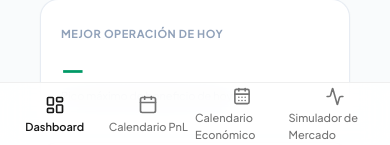
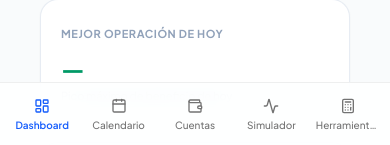
Before and after one commit to juandesousast/tracking, a Next.js app: page / in a window 390 px wide. Shown: the part 697-842 px from the top of the page. Built offline with nearby package versions, Linux system fonts and the light colour scheme; no server answers.

Commit message:
feat(layout): synchronize mobile navigation and breadcrumbs with full institutional suite

```diff
--- a/src/components/layout/header.tsx
+++ b/src/components/layout/header.tsx
@@ -28,7 +28,7 @@ import {
   DropdownMenuTrigger,
 } from "@/components/ui/dropdown-menu";
 import { Avatar, AvatarFallback, AvatarImage } from "@/components/ui/avatar";
-import { menuItems, supportItems } from "./sidebar";
+import { navSections } from "./sidebar";
 import { cn } from "@/lib/utils";
 import { createClient } from "@/lib/supabase/client";
 
@@ -59,11 +59,21 @@ export function Header() {
   // Derive breadcrumb section name
   const getPageTitle = () => {
     if (pathname === "/") return "Dashboard";
-    if (pathname === "/empresas") return "Empresas de Fondeo";
-    if (pathname === "/cuentas") return "Cuentas";
-    if (pathname === "/gastos") return "Gastos";
-    if (pathname === "/retiros") return "Retiros";
+    if (pathname === "/calendario") return "Calendario PnL";
+    if (pathname === "/calendario-economico") return "Calendario Económico";
+    if (pathname === "/simulador" || pathname.startsWith("/simulador/")) return "Simulador de Mercado";
+    if (pathname === "/strategies") return "Playbook de Estrategias";
+    if (pathname === "/tools") return "Calculadoras & Fondeo";
+    if (pathname === "/trades") return "Historial de Trades";
+    if (pathname === "/analytics") return "Analítica & Equity";
+    if (pathname === "/portfolio") return "Radar de Portafolio";
+    if (pathname === "/progress-tracker") return "Progreso a Fondeo";
+    if (pathname === "/cuentas") return "Cuentas de Fondeo";
+    if (pathname === "/gastos") return "Exámenes & Gastos";
+    if (pathname === "/retiros") return "Retiros & Cobros";
+    if (pathname === "/empresas") return "Empresas & Logos";
     if (pathname === "/copier") return "Copiador de Operaciones";
+    if (pathname === "/risk-config") return "Gestión de Riesgo";
     if (pathname === "/settings") return "Ajustes";
     if (pathname === "/support") return "Soporte";
     return "Dashboard";
@@ -88,13 +98,14 @@ export function Header() {
                   <span className="font-bold text-base text-slate-900 dark:text-white">PropFirm Tracker</span>
                 </SheetTitle>
               </SheetHeader>
-              <div className="px-3 py-4 space-y-6 overflow-y-auto">
-                <div>
+              <div className="px-3 py-4 space-y-6 overflow-y-auto max-h-[calc(100vh-5rem)]">
+                {navSections.map((section) => (
+                  <div key={section.title}>
                     <h3 className="px-3 text-[10px] font-bold text-slate-400 dark:text-slate-500 tracking-wider uppercase mb-2">
-                    MENU
+                      {section.title}
                     </h3>
                     <nav className="space-y-1">
-                    {menuItems.map((item) => {
+                      {section.items.map((item) => {
                         const isActive = pathname === item.href;
                         const Icon = item.icon;
                         return (
@@ -102,7 +113,7 @@ export function Header() {
                             key={item.name}
                             href={item.href}
                             className={cn(
-                            "flex items-center gap-3 px-3 py-2.5 rounded-lg text-sm font-medium transition-all",
+                              "flex items-center gap-3 px-3 py-2 rounded-xl text-xs font-medium transition-all",
                               isActive
                                 ? "bg-blue-50 text-blue-600 font-semibold dark:bg-blue-950/40 dark:text-blue-400"
                                 : "text-slate-600 dark:text-slate-400 hover:text-slate-900 dark:hover:text-white hover:bg-slate-100 dark:hover:bg-slate-800"
@@ -115,32 +126,7 @@ export function Header() {
                       })}
                     </nav>
                   </div>
-                <div>
-                  <h3 className="px-3 text-[10px] font-bold text-slate-400 dark:text-slate-500 tracking-wider uppercase mb-2">
-                    SUPPORT
-                  </h3>
-                  <nav className="space-y-1">
-                    {supportItems.map((item) => {
-                      const isActive = pathname === item.href;
-                      const Icon = item.icon;
-                      return (
-                        <Link
-                          key={item.name}
-                          href={item.href}
-                          className={cn(
-                            "flex items-center gap-3 px-3 py-2.5 rounded-lg text-sm font-medium transition-all",
-                            isActive
-                              ? "bg-blue-50 text-blue-600 font-semibold dark:bg-blue-950/40 dark:text-blue-400"
-                              : "text-slate-600 dark:text-slate-400 hover:text-slate-900 dark:hover:text-white hover:bg-slate-100 dark:hover:bg-slate-800"
-                          )}
-                        >
-                          <Icon className="h-4 w-4" />
-                          {item.name}
-                        </Link>
-                      );
-                    })}
-                  </nav>
-                </div>
+                ))}
               </div>
             </SheetContent>
           </Sheet>
--- a/src/components/layout/mobile-nav.tsx
+++ b/src/components/layout/mobile-nav.tsx
@@ -2,19 +2,30 @@
 
 import Link from "next/link";
 import { usePathname } from "next/navigation";
-import { navigationItems } from "./sidebar";
+import {
+  LayoutDashboard,
+  Calendar,
+  Wallet,
+  Activity,
+  Calculator,
+} from "lucide-react";
 import { cn } from "@/lib/utils";
+
+const mobileNavItems = [
+  { name: "Dashboard", href: "/", icon: LayoutDashboard },
+  { name: "Calendario", href: "/calendario", icon: Calendar },
+  { name: "Cuentas", href: "/cuentas", icon: Wallet },
+  { name: "Simulador", href: "/simulador", icon: Activity },
+  { name: "Herramientas", href: "/tools", icon: Calculator },
+];
 
 export function MobileNav() {
   const pathname = usePathname();
 
-  // Show top 4 main items in mobile bottom bar
-  const mainNav = navigationItems.slice(0, 4);
-
   return (
-    <nav className="md:hidden fixed bottom-0 left-0 right-0 z-40 bg-background/85 backdrop-blur-md border-t border-border/60 pb-safe">
-      <div className="flex items-center justify-around h-16 px-2">
-        {mainNav.map((item) => {
+    <nav className="md:hidden fixed bottom-0 left-0 right-0 z-40 bg-background/90 backdrop-blur-md border-t border-border/60 pb-safe">
+      <div className="flex items-center justify-around h-16 px-1">
+        {mobileNavItems.map((item) => {
           const isActive = pathname === item.href;
           const Icon = item.icon;
           return (
@@ -22,14 +33,14 @@ export function MobileNav() {
               key={item.name}
               href={item.href}
               className={cn(
-                "flex flex-col items-center justify-center flex-1 h-full py-1 text-[11px] font-medium transition-colors",
+                "flex flex-col items-center justify-center flex-1 h-full py-1 text-[10px] font-medium transition-colors",
                 isActive
-                  ? "text-primary font-semibold"
+                  ? "text-blue-600 dark:text-blue-400 font-semibold"
                   : "text-muted-foreground hover:text-foreground"
               )}
             >
-              <Icon className={cn("h-5 w-5 mb-1", isActive ? "text-primary" : "text-muted-foreground")} />
-              <span>{item.name}</span>
+              <Icon className={cn("h-4 w-4 mb-1", isActive ? "text-blue-600 dark:text-blue-400" : "text-muted-foreground")} />
+              <span className="truncate max-w-[64px] text-center">{item.name}</span>
             </Link>
           );
         })}
```
Lines whose indentation alone changed are shown as unchanged.
